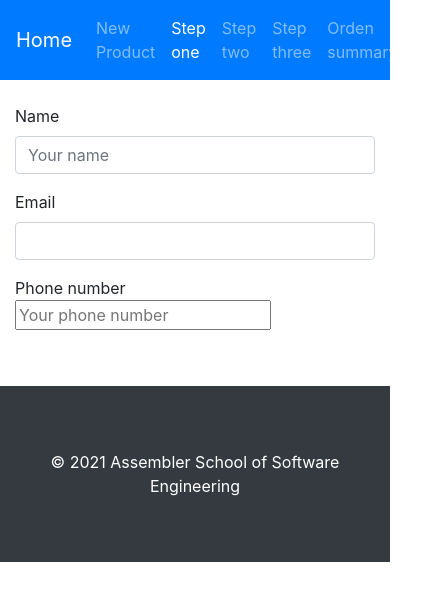
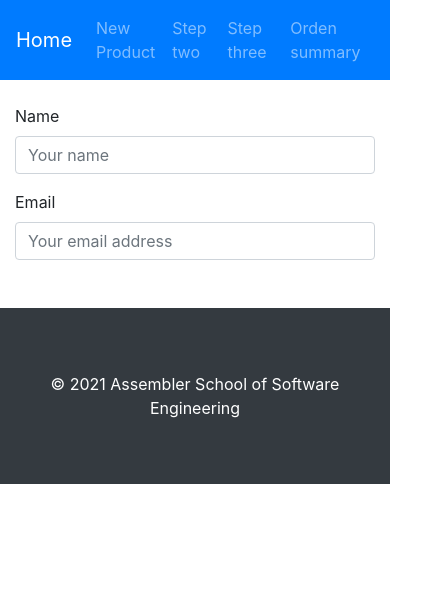
Before and after one commit to assembler-institute/react-shopping-cart-context, a React (Create React App) app: page /checkout/step-1 in a window 390 px wide. Shown: the top 600 px of the page, 421 px wide, since content can reach past the window. Built offline with nearby package versions, Linux system fonts and the light colour scheme.

Commit message:
missing phone

```diff
--- a/src/App.js
+++ b/src/App.js
@@ -15,6 +15,7 @@ import CheckoutStepFour from "./pages/CheckoutStepFour/index";
 
 import HomeContext from "./context/homeContext/HomeContext";
 import NewProductContext from "./context/homeContext/NewProductContext";
+import {UserContextProvider} from "./context/userContext/userContex";
 
 
 function buildNewCartItem(cartItem) {
@@ -254,7 +255,7 @@ function App() {
             <Home fullWidth />
           </HomeContext.Provider>
         </Route>
-
+        <UserContextProvider>
           <Route path="/checkout/step-1" exact>
             <CheckoutStepOne />
           </Route>
@@ -267,7 +268,7 @@ function App() {
           <Route path="/checkout/order-summary" exact>
             <CheckoutStepFour />
           </Route>
-
+        </UserContextProvider>
       </Switch>
     </BrowserRouter>
   );
--- a/src/components/AppHeader/AppHeader.js
+++ b/src/components/AppHeader/AppHeader.js
@@ -31,18 +31,7 @@ function AppHeader({ ...props }) {
               </li>
             </ul>
 
-            <ul className="navbar-nav mr-auto">
-              <li className="nav-item">
-                <NavLink
-                  exact
-                  activeClassName="active"
-                  className="nav-link"
-                  to="/checkout/step-1"
-                >
-                  Step one
-                </NavLink>
-              </li>
-            </ul>
+
 
             <ul className="navbar-nav mr-auto">
               <li className="nav-item">
--- a/src/components/Button/Button.js
+++ b/src/components/Button/Button.js
@@ -18,6 +18,7 @@ function Button({
 
   return (
     <button
+    onClick={()=>to=""}
       className={classes}
       type={submitButton ? "submit" : "button"}
       disabled={disabled}
--- a/src/components/Cart/Cart.js
+++ b/src/components/Cart/Cart.js
@@ -49,7 +49,7 @@ function Cart() {
               <hr />
             </div>
             <div className="col">
-              <Button>Checkout</Button>
+              <Button >Checkout</Button>
             </div>
           </div>
         </div>
--- a/src/components/StepOneForm/StepOneForm.js
+++ b/src/components/StepOneForm/StepOneForm.js
@@ -1,62 +1,61 @@
 import React from "react";
 import Input from "../Input";
-import  stepOneSchema from "./schema"
+import stepOneSchema from "./schema"
 import { useFormik } from 'formik';
-import {useContext} from "react"
+import{ useUser } from "../../context/userContext/userContex"
 
 
 
 
-function StepOneForm(){
-  // const { submitStepOne, stepOne } = useContext(userContext);
-  // const { name, email, countryCode, phone } = stepOne;
-  //   const formik = useFormik({
-    //   initialValues: {
-    //     name: name,
-    //     email: email,
-    //     countryCode: countryCode,
-    //     phone: phone,
-    //   },
-    //   validationSchema: stepOneSchema,
-    //   onSubmit: (values) => {
-    //     submitStepOne(values);
-    //     console.log(values)
-    //   },
-    // });
+function StepOneForm() {
+  const { name,email,countryCode,phone,submitStepOne} = useUser();
+
+  const formik = useFormik({
+    initialValues: {
+      name: name,
+      email: email,
+      countryCode: countryCode,
+      phone: phone,
+    },
+    validationSchema: stepOneSchema,
+    onSubmit: (values) => {
+      submitStepOne(values);
+      console.log(values)
+    },
+  });
 
 
-
-return(
+  return (
     <>
-    <div>
-    <form
-     id="stepOne">
+      <div>
+      <form onSubmit={formik.handleSubmit} id="stepOne">
       <Input
         type="text"
         label="Name"
         id="name"
-        // value={value}
+        value={formik.values.name}
         placeholder="Your name"
-    //  handleChange={handleChange}
-       />
+        handleChange={formik.handleChange}
+        handleBlur={formik.handleBlur}
+        hasErrorMessage={formik.touched.name}
+        errorMessage={formik.errors.name}
+        isTouched={formik.touched.name}
+      />
       <Input
         type="text"
         label="Email"
         id="email"
+        value={formik.values.email}
+        placeholder="Your email address"
+        handleChange={formik.handleChange}
+        handleBlur={formik.handleBlur}
+        hasErrorMessage={formik.touched.email}
+        errorMessage={formik.errors.email}
+        isTouched={formik.touched.email}
       />
 
-      <span>Phone number</span>
-        <label htmlFor="phone">
-          <input
-            id="phone"
-            name="phone"
-            type="text"
-            placeholder="Your phone number"
-            className="phone"
-          />
-        </label>
-    </form>
-    </div>
+      </form>
+      </div>
     </>
-)
+  )
 } export default StepOneForm
--- a/src/context/userContext/userContex.js
+++ b/src/context/userContext/userContex.js
@@ -1,62 +1,84 @@
-  // import React, { createContext, useReducer } from "react";
+import React, { createContext, useContext, useReducer } from "react";
+
+export const actionTypes = {
+  SUBMIT_ONE_PAGE: "SUBMIT_ONE_PAGE",
+  SUBMIT_SECOND_PAGE: "SUBMIT_ONE_PAGE",
+  SUBMIT_THIRD_PAGE: "SUBMIT_ONE_PAGE",
+};
 
 
+const initialState = {
 
-  // const checkInitialState = {
-  //   stepOne: {
-  //     completed: false,
-  //     name: "",
-  //     email: "",
-  //     countryCode: "+34",
-  //     phone: "",
-  //   }
-  // }
+  name: "",
+  email: "",
+  countryCode: "+34",
+  phone: "",
 
-  // const SUBMITONE = "SUBMITONE";
-  // const SUBMITTWO = "SUBMITTWO";
-  // const SUBMITTHREE = "SUBMITTHREE";
-  // const RESET = "RESET";
+  address: "",
+  city: "",
+  zip: "",
+  country: "Cat",
 
-  // export const userContext = createContext(checkInitialState)
+  cardHolder: "",
+  cardNumber: "",
+  expiryDate: "",
+  cvv: "",
+  acceptedTerms: false,
+}
+const userContext = createContext(initialState);
+function checkoutReducer(state, action) {
+  switch (action.type) {
+    case actionTypes.SUBMIT_ONE_PAGE: {
+      const { name, email, phone, countryCode } = action.payload
+      return {
+        ...state,
+        name: name,
+        email:email,
+        phone:phone,
+        countryCode:countryCode
+      };
+    }
+    // case actionTypes.SUBMIT_SECOND_PAGE: {
+    //   return {
+    //     ...state,
+    //     ...action.payload,
+    //   };
+    // }
+    // case actionTypes.SUBMIT_THIRD_PAGE: {
+    //   return {
+    //     ...state,
+    //     ...action.payload,
+    //     completed: true,
+    //   }
+    // }
+    default: {
+      return state;
+    }
+  }
+}
 
-  // function userReducer(state, action) {
-  //   switch (action.type) {
-  //     case SUBMITONE: {
-  //       return {
-  //         ...state,
-  //         stepOne: {
-  //           ...action.payload,
-  //           completed: true,
-  //         },
-  //       };
-  //     }
-  //     default: {
-  //       return state;
-  //     }
-  //   }
-  // }
+function UserContextProvider({ children }) {
+  const [state, dispatch] = useReducer(checkoutReducer, initialState);
 
-  // function UserContextProvider({ children }) {
-  //   const [checkState, dispatch] = useReducer(useReducer, checkInitialState);
+  const value = {
+    submitStepOne: (data) => dispatch({
+      type: actionTypes.SUBMIT_ONE_PAGE,
+      payload: data
+    })
+  }
 
-  //   function submitStepOne(formOne) {
-  //     dispatch({
-  //       type: SUBMITONE,
-  //       payload: formOne,
-  //     });
-  //   }
+  return (
+    <userContext.Provider
+      value={value}
+    >
+      {children}
+    </userContext.Provider>
+  );
+}
 
-
-  //   return (
-  //     <UserContext.Provider
-  //       value={{
-  //         stepOne: checkState.stepOne,
-  //         submitStepOne: submitStepOne,
-  //       }}
-  //     >
-  //       {children}
-  //     </UserContext.Provider>
-  //   );
-  // }
-
-  // export default UserContextProvider;
+function useUser() {
+  const context = useContext(userContext);
+  if (!context) return null;
+  return context;
+}
+export { UserContextProvider, useUser };
```
Lines whose indentation alone changed are shown as unchanged.
